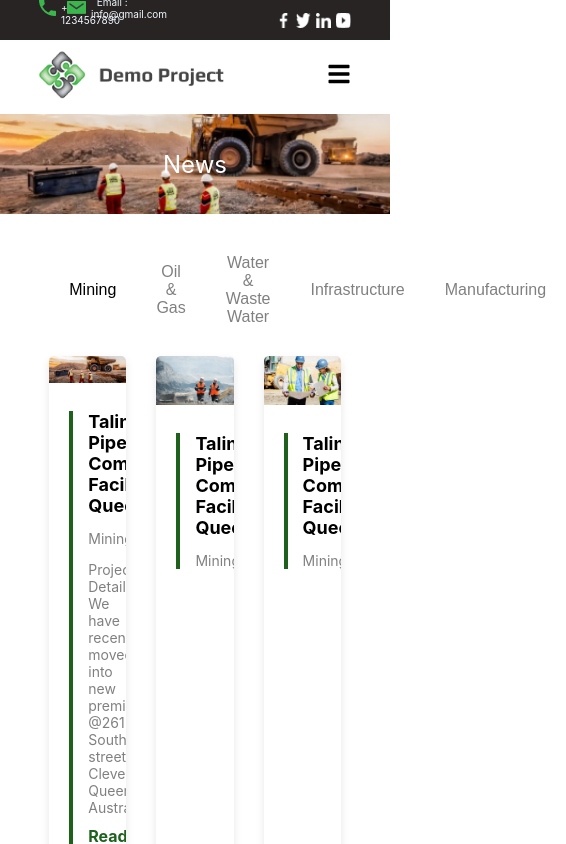
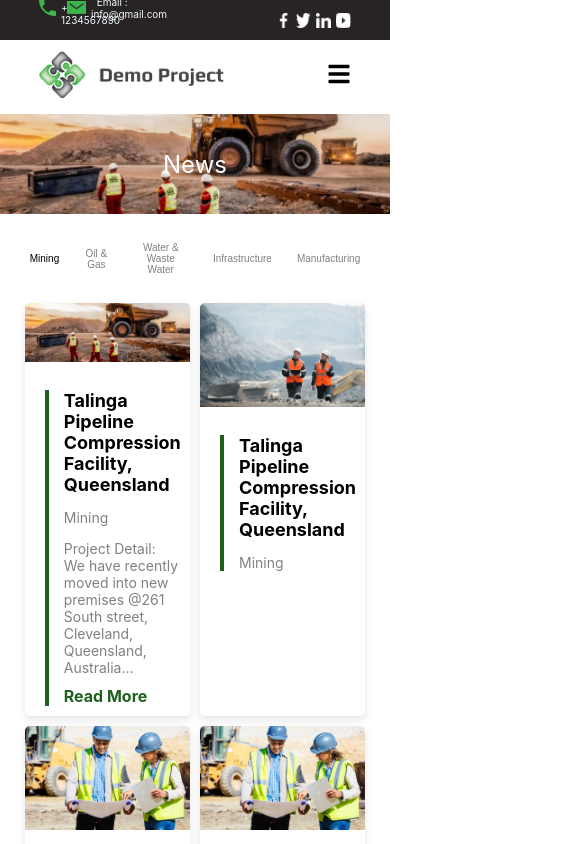
Before and after one commit to amaansodagar786/practical, a React (Create React App) app: page / in a window 390 px wide. Shown: the top 844 px of the page, 566 px wide, since content can reach past the window. Built offline with nearby package versions, Linux system fonts and the light colour scheme.

Commit message:
home responsive

```diff
--- a/src/Componants/Home/Home.scss
+++ b/src/Componants/Home/Home.scss
@@ -94,3 +94,36 @@
         }
     }
 }
+
+
+
+@media (max-width: 500px) {
+    .maindiv {
+        width: 95%;
+
+        .news-sections {
+            padding: 10px;
+
+            .tabs {
+                flex-direction: row;
+                align-items: center;
+                gap: 5px;
+
+
+                button {
+                    font-size: 10px;
+                    padding: 8px 10px;
+                }
+            }
+
+            .news-boxes {
+                justify-content: center;
+                gap: 10px;
+
+                .news-box {
+                    width: calc(50% - 10px);
+                }
+            }
+        }
+    }
+}
```
